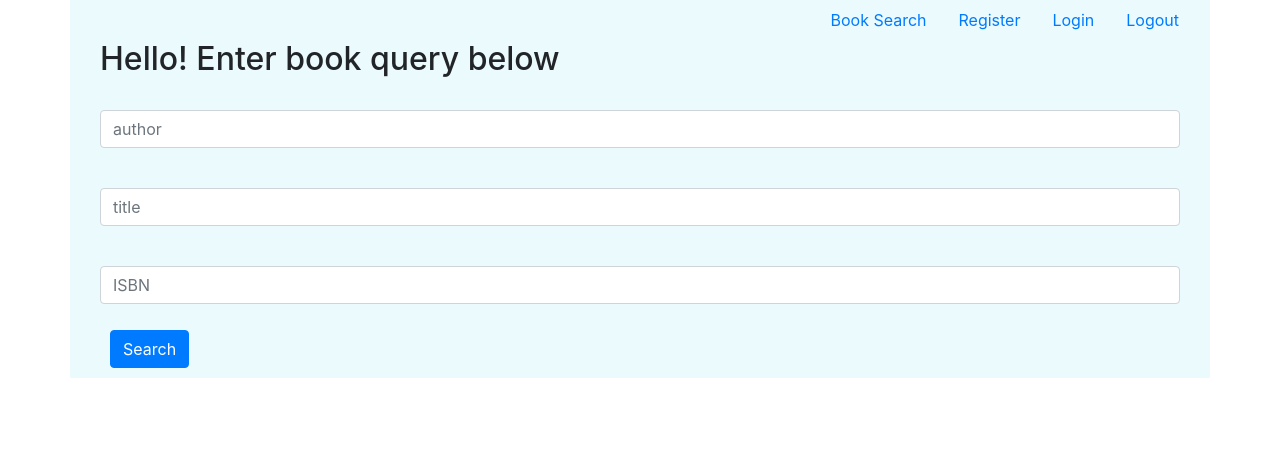
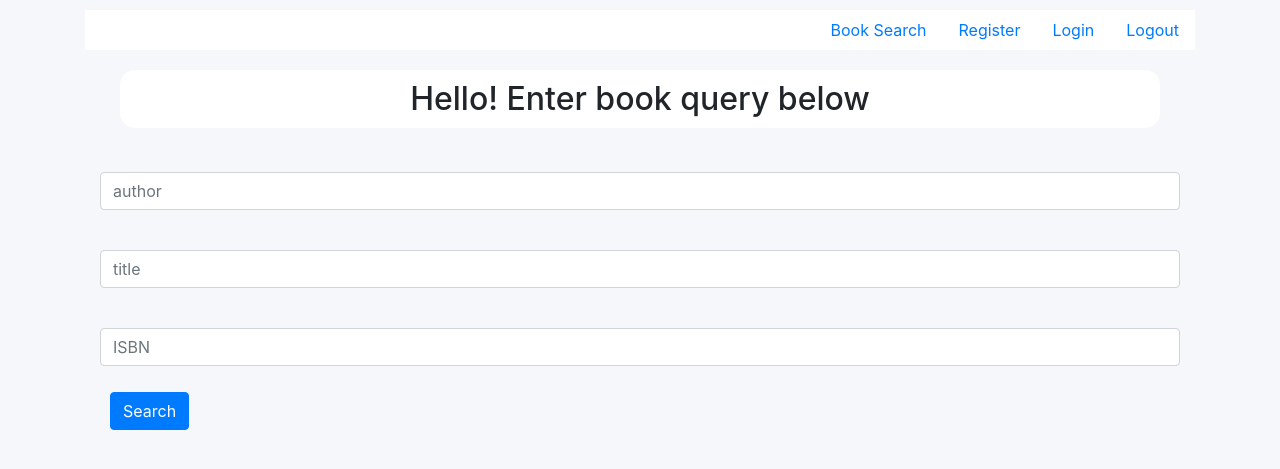
Before and after one commit to luxlewis/cs50_project1, a Flask app: page /book_search in a window 1280 px wide. Shown: the top 469 px of the page. Run offline with Flask 2, Linux system fonts and the light colour scheme; the visitor is signed in with stand-in values (Sample User, id 1); some libraries are stand-ins or nearby versions.

Commit message:
updated book cover style

```diff
--- a/static/css/main.css
+++ b/static/css/main.css
@@ -1,10 +1,39 @@
-.container {
-    height: 100%;
+body {
     margin: 0 auto;
-    background-color: #ebfafc;
+    background-color: #f5f7fa;
+    padding: 10px;
 
 }
 
 button {
     margin: 10px;
 }
+
+ul {
+    list-style-type: none;
+}
+
+h2 {
+    text-align: center;
+    padding: 10px;
+    margin: 20px;
+    background-color: white;
+    border-radius: 15px;
+}
+
+h1 {
+
+}
+.nav {
+    background-color: white;
+}
+
+.table {
+    background-color: white;
+    margin-top: 10px;
+}
+.cover {
+  margin: 0 auto;
+  text-align: center;
+  padding: 15px;
+}
```
